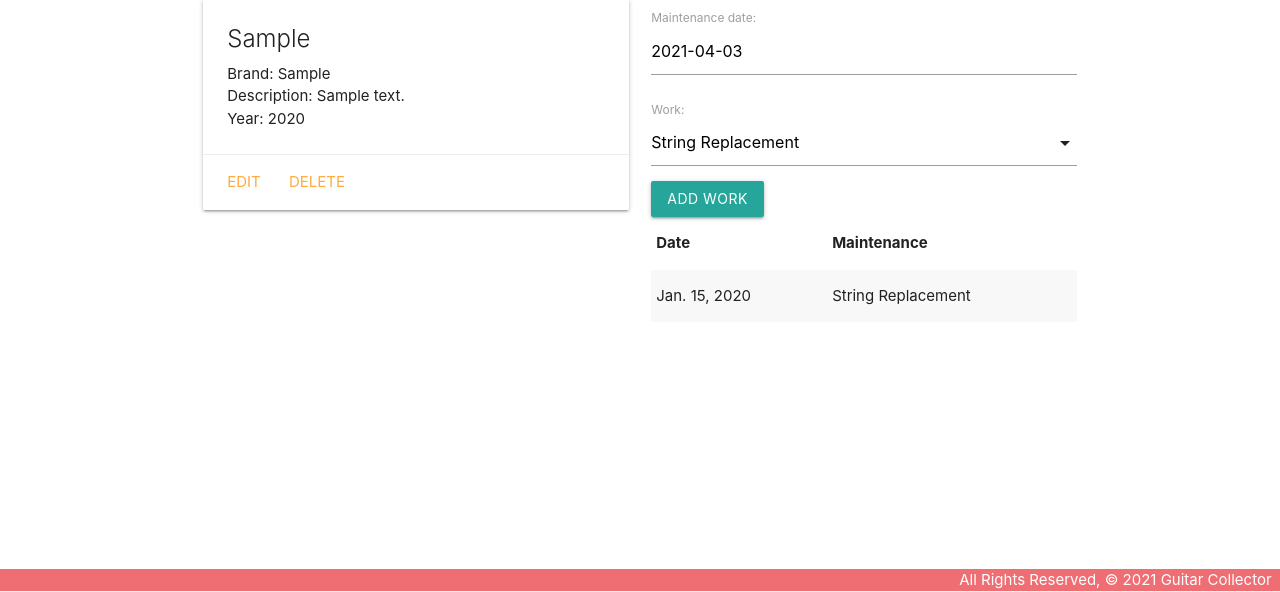
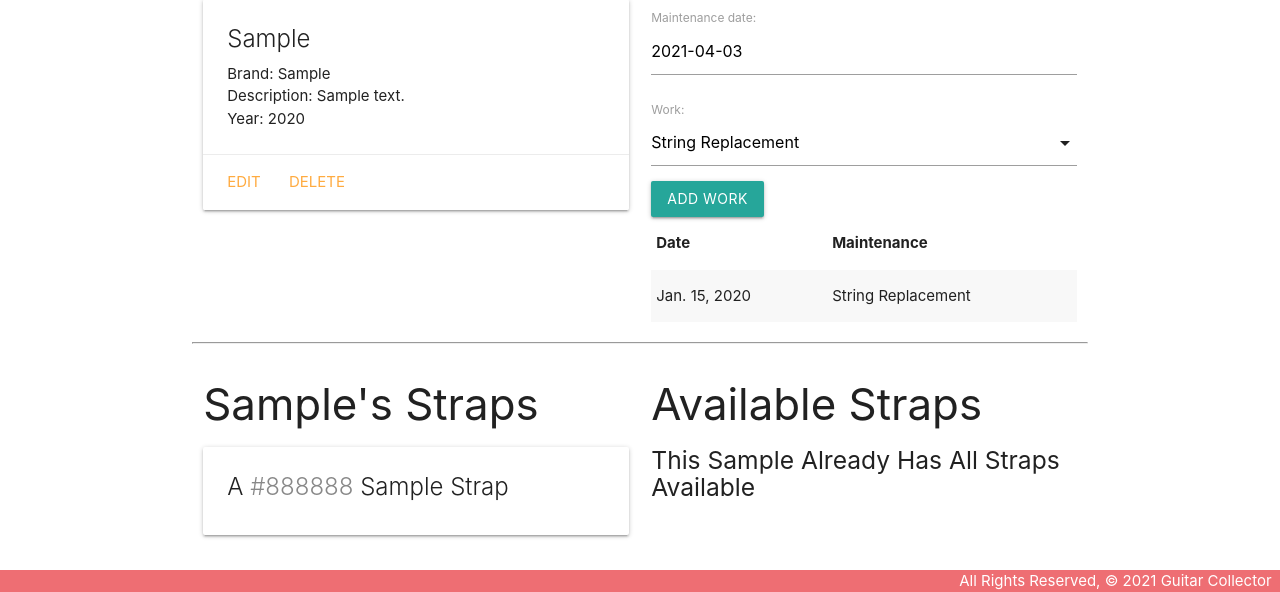
Before and after one commit to pfeeny84/guitar_collector, a Django app: page /guitars/1/ in a window 1280 px wide. Shown: the part 209-801 px from the top of the page. Run offline with Django 3.2, Linux system fonts and the light colour scheme; tables that the repository leaves empty hold one stand-in row (values such as "Sample post").

Commit message:
displaying available straps

```diff
--- a/main_app/templates/guitars/detail.html
+++ b/main_app/templates/guitars/detail.html
@@ -45,6 +45,50 @@
     </table>
   </div>
 </div>
+
+<hr>
+<div class="row">
+  <div class="col s6">
+    <h3>{{ guitar.model }}'s Straps</h3>
+    {% if guitar.straps.count %}
+      {% for strap in guitar.straps.all %}
+        <div class="card">
+          <div class="card-content">
+            <span class="card-title">
+              A <span style="color: {{ strap.color }}">{{ strap.color }}</span> {{ strap.brand }} Strap
+            </span>
+          </div>
+        </div>
+      {% endfor %}
+    {% else %}
+      <h5>No Straps added</h5>
+    {% endif %}
+  </div>
+  <!-- Available toys will come after this line -->
+
+<div class="col s6">
+  <h3>Available Straps</h3>
+  {% if straps.count %}
+    {% for strap in straps.all %}
+      <div class="card">
+        <div class="card-content">
+          <span class="card-title">
+            A <span style="color: {{ strap.color }}">{{ strap.color }}</span> {{ strap.brand }} Strap
+          </span>
+        </div>
+        <div class="card-action">
+          <form action="" method="post">
+            {% csrf_token %}
+            <button type="submit" class="btn">Add</button>
+          </form>
+        </div>
+      </div>
+    {% endfor %}
+  {% else %}
+    <h5>This {{guitar.model}} Already Has All Straps Available</h5>
+  {% endif %}
+  </div>
+</div>
 <script>
   const dateEl = document.getElementById('id_date');
   M.Datepicker.init(dateEl, {
--- a/main_app/views.py
+++ b/main_app/views.py
@@ -32,9 +32,11 @@ def guitars_index(request):
 
 def guitars_detail(request, guitar_id):
     guitar = Guitar.objects.get(id=guitar_id)
+    straps_guitar_doesnt_have = Strap.objects.exclude(id__in = guitar.straps.all().values_list('id'))
     maintenance_form = MaintenanceForm()
     return render(request, 'guitars/detail.html', {
-        'guitar': guitar, 'maintenance_form': maintenance_form
+        'guitar': guitar, 'maintenance_form': maintenance_form,
+        'straps': straps_guitar_doesnt_have
 
     })
 
```
